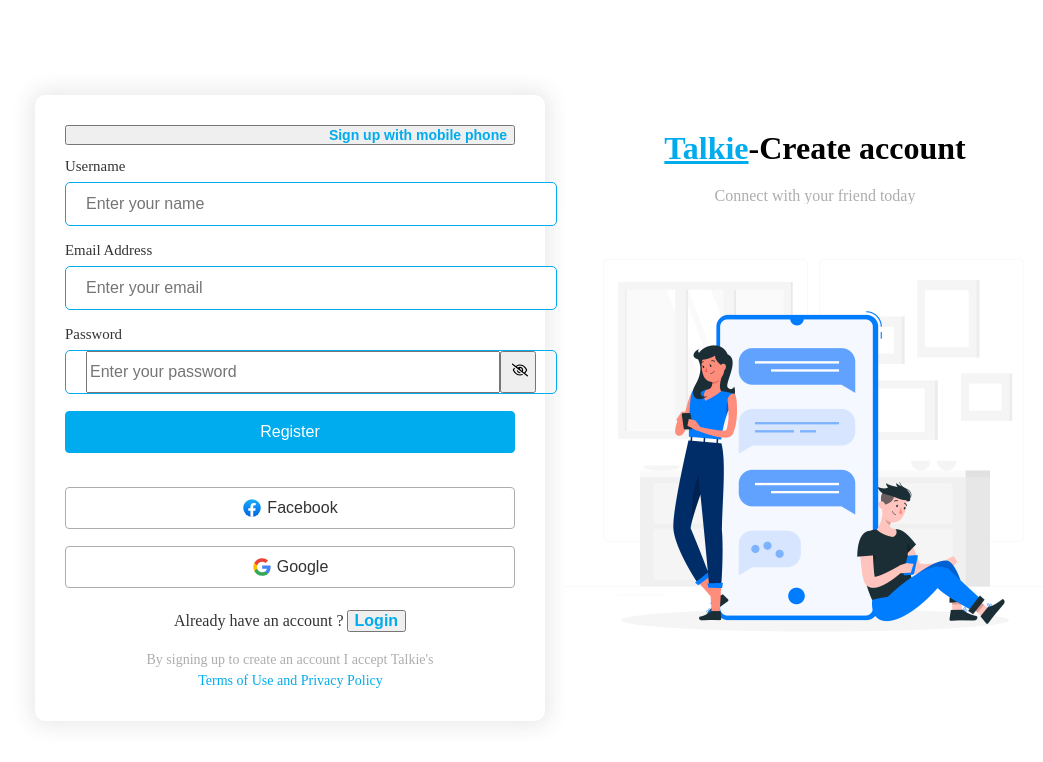
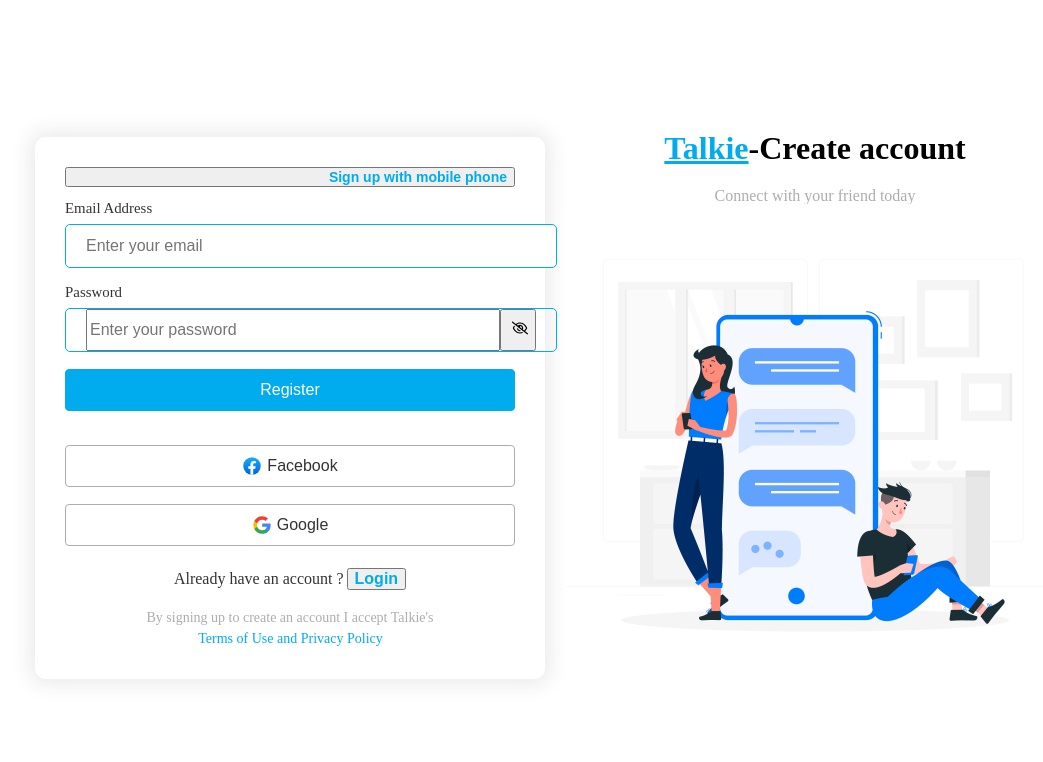
Before and after one commit to hagonin/Chatapp, a React app in the folder frontend/: page /register in a window 1280 px wide. Shown: the top 762 px of the page, without its empty margins (90-1133 px from the left). Built offline with nearby package versions, Linux system fonts and the light colour scheme.

Commit message:
remove: ResetChangePassWord Component and username in sign up

```diff
--- a/frontend/src/App.tsx
+++ b/frontend/src/App.tsx
@@ -8,7 +8,6 @@
   ChatRoom,
   Home,
   Login,
-  ResetChangePassword,
   ResetPassword,
   Signup,
 } from '@pages';
@@ -35,10 +34,6 @@
         element: <ResetPassword />,
       },
       {
-        path: 'login/reset_password',
-        element: <ResetChangePassword />,
-      },
-      {
         path: 'change_password',
         element: <ChangePassword />,
       },
--- a/frontend/src/pages/ResetChangePassword/index.tsx
+++ /dev/null
@@ -1,42 +0,0 @@
-import React from 'react';
-import { Link } from 'react-router-dom';
-import { imgs } from '@utils/constants';
-import ChangePasswordForm from '@components/Form/ChangePasswordForm';
-
-const ResetChangePassword: React.FC = () => {
-  const handleSubmit = (data: {}) => {
-    const res = new Promise(resolve => {
-      setTimeout(() => {
-        resolve(data);
-      }, 3000);
-    });
-    return res.then(res => {
-      console.log(res);
-    });
-  };
-  return (
-    <>
-      <div className="authenLayout-form login">
-        <ChangePasswordForm handleSubmit={handleSubmit} />
-      </div>
-      <div>
-        <h1 className="authenLayout__title">
-          <Link to="/" className="authenLayout__title-logo">
-            Talkie
-          </Link>
-          -Reset Password
-        </h1>
-        <span className="authenLayout__subtitle">
-          No worries, we will send you a link reset new password.
-        </span>
-        <img
-          src={imgs.resetPassword}
-          alt="signin"
-          className="authenLayout__img"
-        />
-      </div>
-    </>
-  );
-};
-
-export default ResetChangePassword;
--- a/frontend/src/pages/SignUp/index.tsx
+++ b/frontend/src/pages/SignUp/index.tsx
@@ -24,7 +24,7 @@
     React.useState(false);
   const navigate = useNavigate();
   const { onSubmit, values, onChange, reset, errors, isSubmitting } = useForm({
-    initValues: { email: '', phone: '', password: '', username: '' },
+    initValues: { email: '', phone: '', password: '' },
     onCallApi: data => {
       const res = new Promise(reslove => {
         setTimeout(() => {
@@ -59,15 +59,6 @@
           {`Sign up with ${showSignUpByPhoneForm ? 'email' : 'mobile phone'}`}
         </button>
         <Form onSubmit={onSubmit}>
-          <TextField
-            name="username"
-            label="Username"
-            type="text"
-            placeholder="Enter your name"
-            errorMessage={errors.username}
-            values={values}
-            onChange={onChange}
-          />
           {showSignUpByPhoneForm ? (
             <PhoneField
               name="phone"
--- a/frontend/src/pages/index.tsx
+++ b/frontend/src/pages/index.tsx
@@ -2,6 +2,6 @@
 export { default as ChangePassword } from './ChangePassword';
 export { default as ChatRoom } from './ChatRoom';
 export { default as Login } from './Login';
-export { default as ResetChangePassword } from './ResetChangePassword';
+// export { default as ResetChangePassword } from './ResetChangePassword';
 export { default as ResetPassword } from './ResetPassword';
 export { default as Signup } from './SignUp';
```
